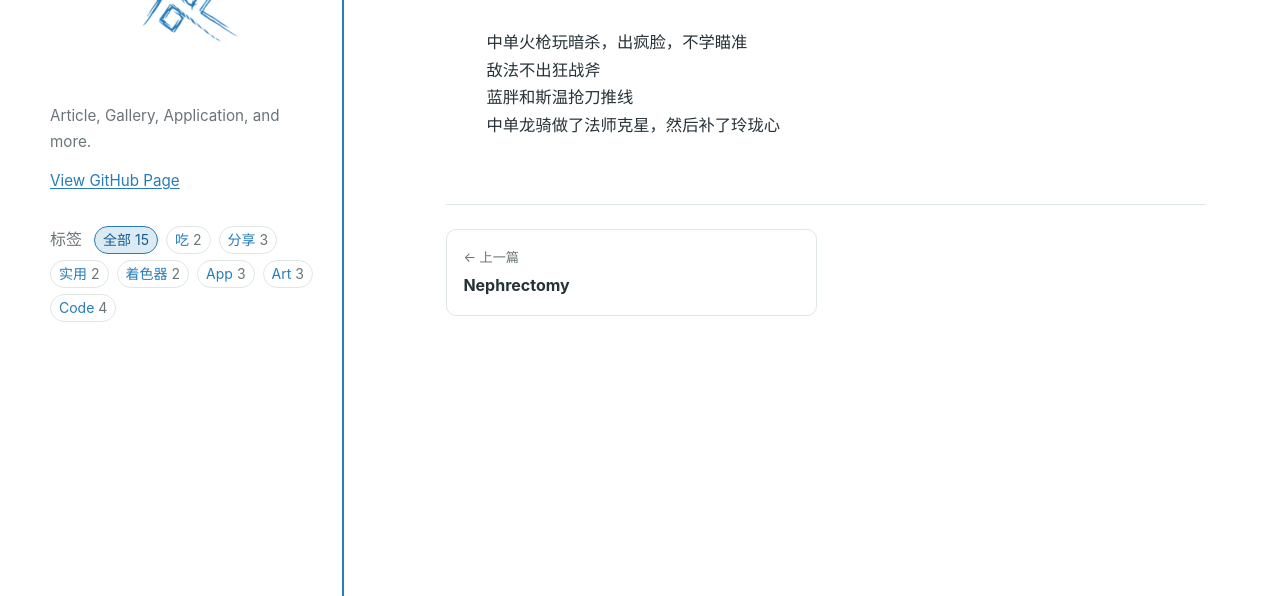
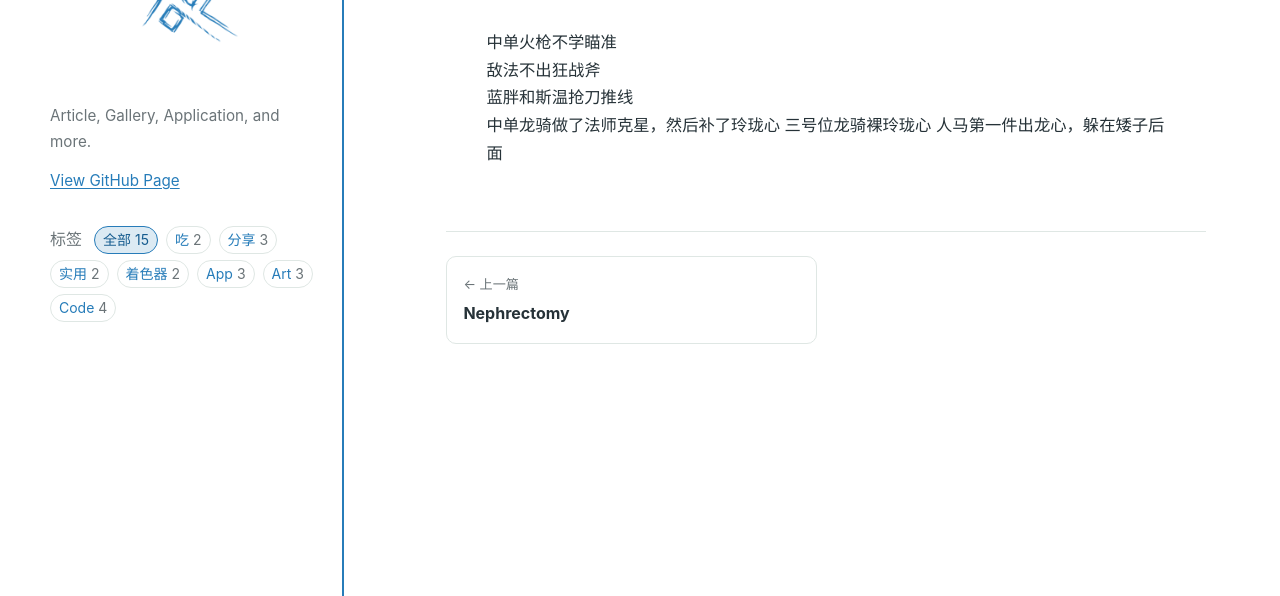
Before and after one commit to 11zi/11zi.github.io, an Eleventy site: page _posts/2026-10-6-仇恨之书.md in a window 1280 px wide. Shown: the part 204-800 px from the top of the page. Built offline with nearby package versions, Linux system fonts and the light colour scheme; Eleventy itself is replaced by a stand-in of ours; files that its build step writes are made by us from their sources.

Commit message:
Update content and formatting in 仇恨之书.md

```diff
--- a/_posts/2026-10-6-仇恨之书.md
+++ b/_posts/2026-10-6-仇恨之书.md
@@ -7,7 +7,10 @@ excerpt:  仇恨之书中所记载的，正是刀斯林遭受的种种痛苦，
 tags: [实用]
 ---
 
-> 中单火枪玩暗杀，出疯脸，不学瞄准
+> 中单火枪不学瞄准
 > 敌法不出狂战斧
 > 蓝胖和斯温抢刀推线
 > 中单龙骑做了法师克星，然后补了玲珑心
+> 三号位龙骑裸玲珑心
+> 人马第一件出龙心，躲在矮子后面
+>
```
